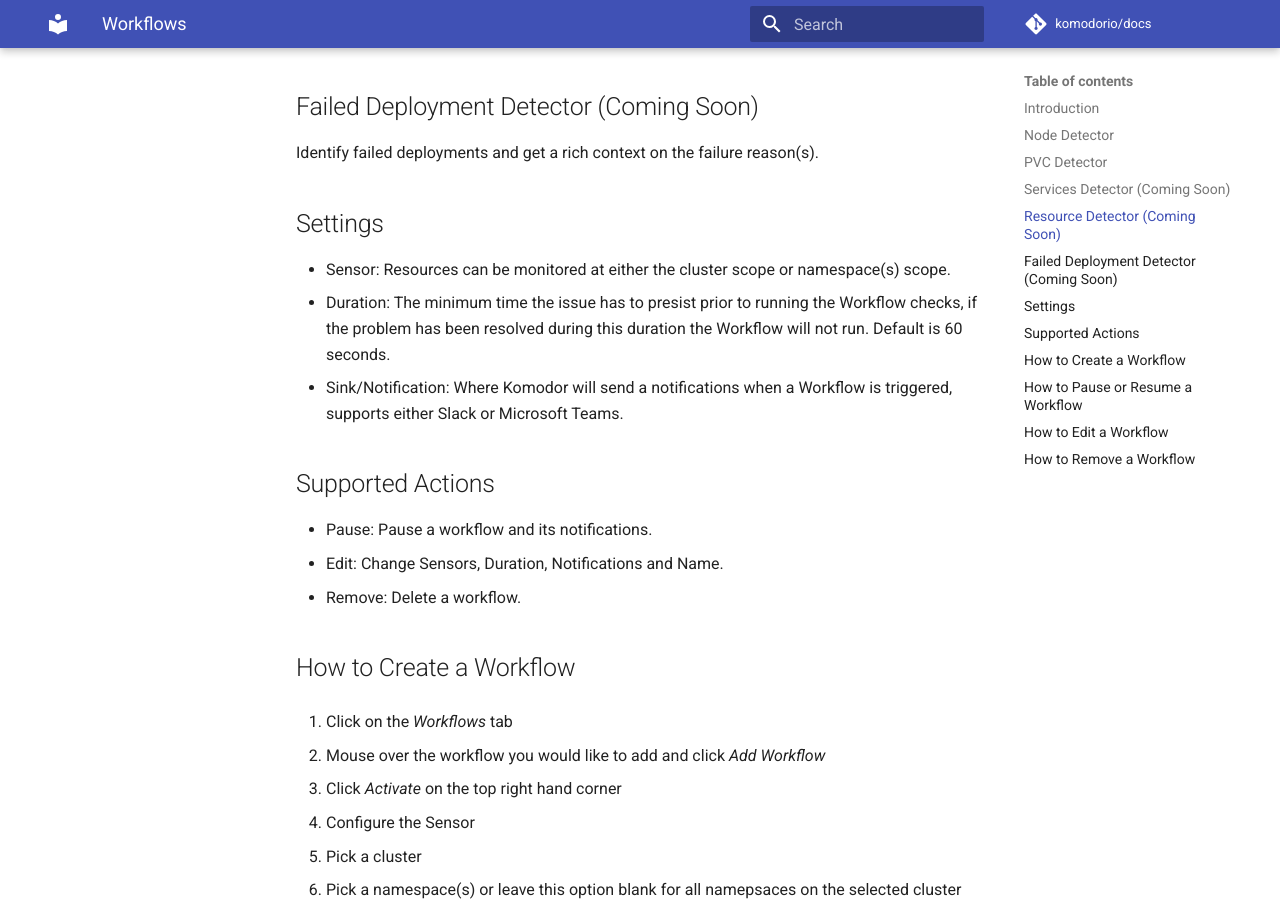
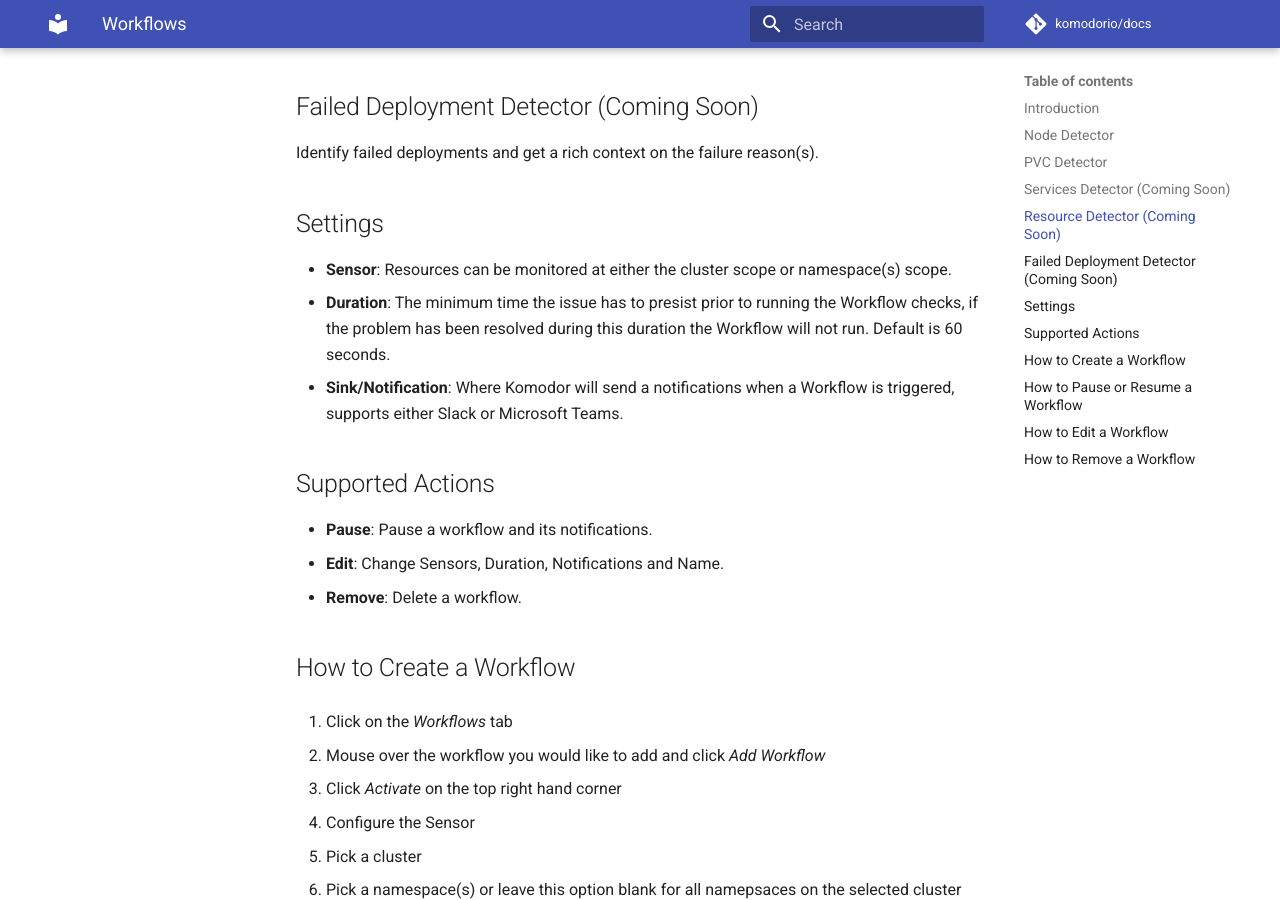
Before and after one commit to komodorio/docs, an MkDocs documentation site: the page built from docs/Learn/Playbook.md, in a window 1280 px wide and 900 px high, scrolled down 1590 px. Built offline with MkDocs 1.6.1 and Material for MkDocs 9.7.7, drawn with Linux system fonts in a browser that asks for light colours; comment, search, counter and statistics services are not loaded; part of the change alters nothing that is shown.

```diff
--- a/docs/Learn/Playbook.md
+++ b/docs/Learn/Playbook.md
@@ -45,14 +45,14 @@ Identify failed deployments and get a rich context on the failure reason(s).
 
 ## Settings
 
-- Sensor: Resources can be monitored at either the cluster scope or namespace(s) scope.
-- Duration: The minimum time the issue has to presist prior to running the Workflow checks, if the problem has been resolved during this duration the Workflow will not run. Default is 60 seconds.
-- Sink/Notification: Where Komodor will send a notifications when a Workflow is triggered, supports either Slack or Microsoft Teams.
+- **Sensor**: Resources can be monitored at either the cluster scope or namespace(s) scope.
+- **Duration**: The minimum time the issue has to presist prior to running the Workflow checks, if the problem has been resolved during this duration the Workflow will not run. Default is 60 seconds.
+- **Sink/Notification**: Where Komodor will send a notifications when a Workflow is triggered, supports either Slack or Microsoft Teams.
 
 ## Supported Actions
-- Pause: Pause a workflow and its notifications.
-- Edit: Change Sensors, Duration, Notifications and Name.
-- Remove: Delete a workflow.
+- **Pause**: Pause a workflow and its notifications.
+- **Edit**: Change Sensors, Duration, Notifications and Name.
+- **Remove**: Delete a workflow.
 
 ## How to Create a Workflow
 
```
